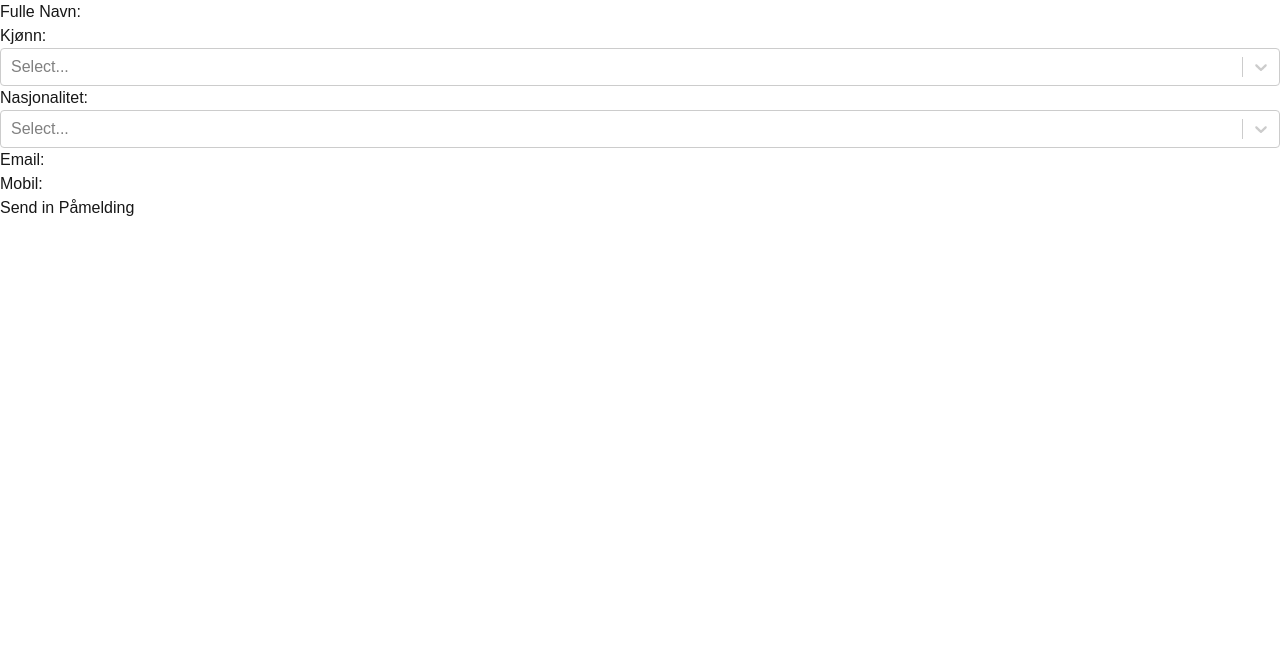
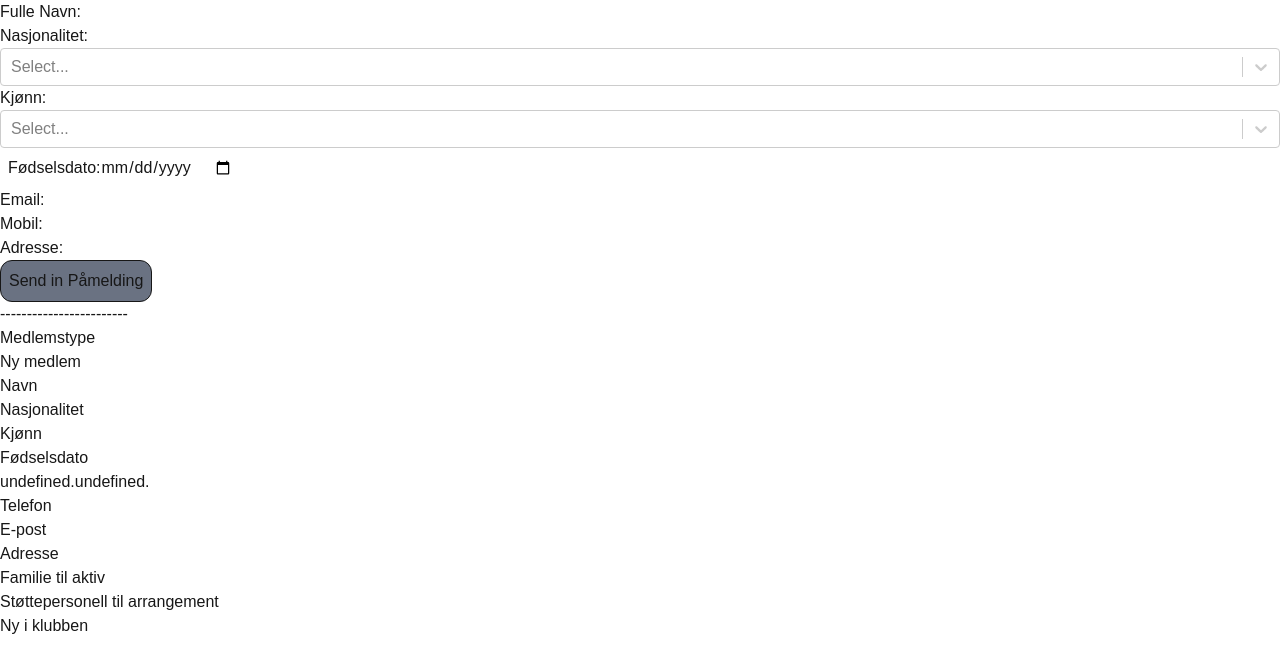
Before and after one commit to VareggMedia/Project-Stupeklubb, a Next.js app: page /test/pamelding in a window 1280 px wide. Shown: the top 672 px of the page. Built offline with nearby package versions, Linux system fonts and the light colour scheme; what i18n-iso-countries would draw is missing.

Commit message:
feat: add nationality selection and birth date input to PåmeldingSkjema; update PåmeldingOversikt to format birth date

```diff
--- a/components/Påmelding/PåmeldingKontaktSkjema/påmeldingKontaktSkjema.tsx
+++ b/components/Påmelding/PåmeldingKontaktSkjema/påmeldingKontaktSkjema.tsx
@@ -62,6 +62,21 @@ export default function PåmeldingSkjema() {
                             />
                         </div>
                         <div>
+                            <label htmlFor="nasjon">Nasjonalitet:</label>
+                            <Select
+                                inputId="nasjon"
+                                instanceId='nasjon'
+                                options={alternativer}
+                                onChange={(valgt) => {
+                                    setPåmelding((prev) => ({
+                                        ...prev,
+                                        nasjon: valgt?.value ?? ''
+                                    }));
+                                }}
+
+                            />
+                        </div>
+                        <div>
                             <label htmlFor="valg">Kjønn:</label>
                             <Select
                                 inputId="valg"
@@ -75,19 +90,17 @@ export default function PåmeldingSkjema() {
                                 }}
                             />
                         </div>
-                        <div>
-                            <label htmlFor="nasjon">Nasjonalitet:</label>
-                            <Select
-                                inputId="nasjon"
-                                instanceId='nasjon'
-                                options={alternativer}
-                                onChange={(valgt) => {
-                                    setPåmelding((prev) => ({
+                        <div className="m-2" >
+                            <label className="" htmlFor="bursdag" >Fødselsdato:</label>
+                            <input
+                                id="bursdag"
+                                type="date"
+                                onChange={(e) =>{
+                                    setPåmelding((prev)=> ({
                                         ...prev,
-                                        nasjon: valgt?.value ?? ''
-                                    }));
+                                        fødseldato: e.target.value
+                                    }))
                                 }}
-
                             />
                         </div>
                         <div>
@@ -118,10 +131,22 @@ export default function PåmeldingSkjema() {
                                 }}
                             />
                         </div>
-
+                        <div>
+                            <label htmlFor="adresse" >Adresse:</label>
+                            <input
+                                id="adresse"
+                                type="text"
+                                onChange={(e) => {
+                                    setPåmelding((prev) => ({
+                                        ...prev,
+                                        adresse: e.target.value
+                                    }))
+                                }}
+                            />
+                        </div>
                     </section>
                     <div>
-                        <button disabled={!isFormValid} >Send in Påmelding</button>
+                        <button className=" border rounded-xl p-2 bg-gray-200 disabled:bg-gray-500" disabled={!isFormValid} >Send in Påmelding</button>
                     </div>
                 </form>
             </div>
--- a/components/Påmelding/PåmeldingOppsummering/PåmeldingOppsummering.tsx
+++ b/components/Påmelding/PåmeldingOppsummering/PåmeldingOppsummering.tsx
@@ -1,3 +1,4 @@
+'use client'
 import { usePåmelding } from "../PåmeldingStruktur/påmeldingStruktur"
 import sendSkjema from "@/lib/Resend/Resend"
 
@@ -5,6 +6,10 @@ import sendSkjema from "@/lib/Resend/Resend"
 
 export default function PåmeldingOversikt() {
     const {påmelding} = usePåmelding()
+
+    const tidform = påmelding.fødseldato
+    const [år, månde, dag] = tidform.split('-')
+    const visDato = `${dag}.${månde}.${år}`
 
     async function sendPåmelding(e: React.SubmitEvent<HTMLFormElement>) {
         e.preventDefault()
@@ -33,7 +38,7 @@ export default function PåmeldingOversikt() {
                         </div>
                         <div>
                             <dt>Fødselsdato</dt>
-                            <dd> {påmelding.fødseldato} </dd>
+                            <dd> {visDato} </dd>
                         </div>
                         <div>
                             <dt>Telefon</dt>
--- a/src/app/test/pamelding/page.tsx
+++ b/src/app/test/pamelding/page.tsx
@@ -1,10 +1,13 @@
 import PåmeldingSkjema from "@/components/Påmelding/PåmeldingKontaktSkjema/påmeldingKontaktSkjema";
-
+import PåmeldingOversikt from "@/components/Påmelding/PåmeldingOppsummering/PåmeldingOppsummering";
 export default function testPåmelding() {
     return(
         <>
-            <PåmeldingSkjema />
+            <div>
+                <PåmeldingSkjema />
+                <p>------------------------</p>
+                <PåmeldingOversikt/>
+            </div>
         </>
-
     )
 }
```
